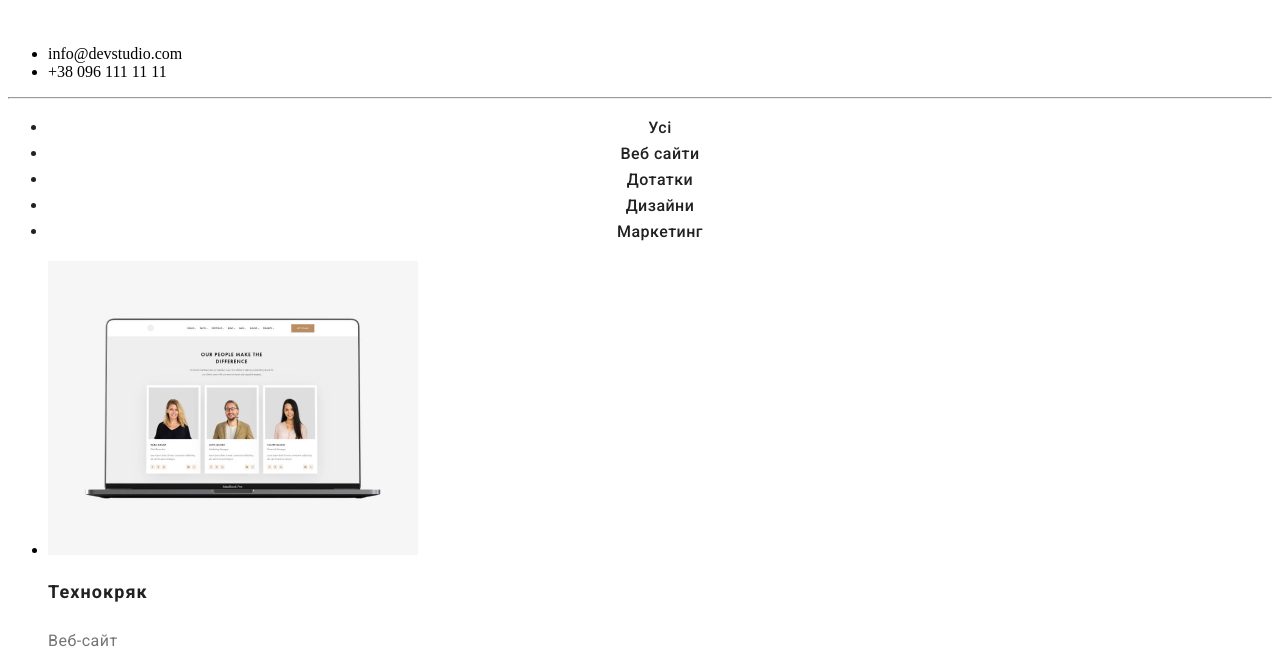
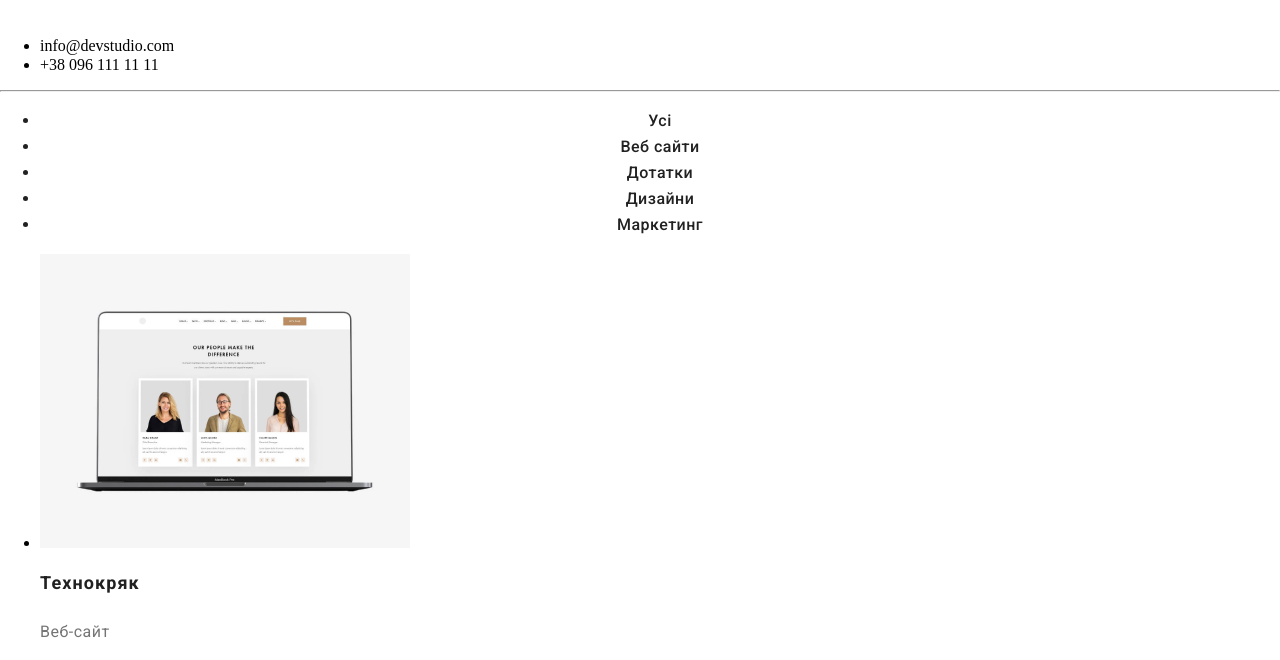
Before and after one commit to swqolx/Webstudio, a plain HTML site: page index.html in a window 1280 px wide. Shown: the part 103-763 px from the top of the page. Drawn offline with nearby package versions, Linux system fonts and the light colour scheme.

Commit message:
addreset

```diff
--- a/index.html
+++ b/index.html
@@ -4,6 +4,9 @@
     <meta charset="UTF-8">
     <meta name="viewport" content="width=device-width, initial-scale=1.0">
     <title>Document</title>
+
+    <link rel="stylesheet" href="./css/reset.css">
+    <link rel="stylesheet" href="https://cdnjs.cloudflare.com/ajax/libs/normalize/2.0.0/normalize.min.css">
     <link rel="stylesheet" href="./css/style.css">
 </head>
 
```
Also changed, not shown: css/reset.css (added).
